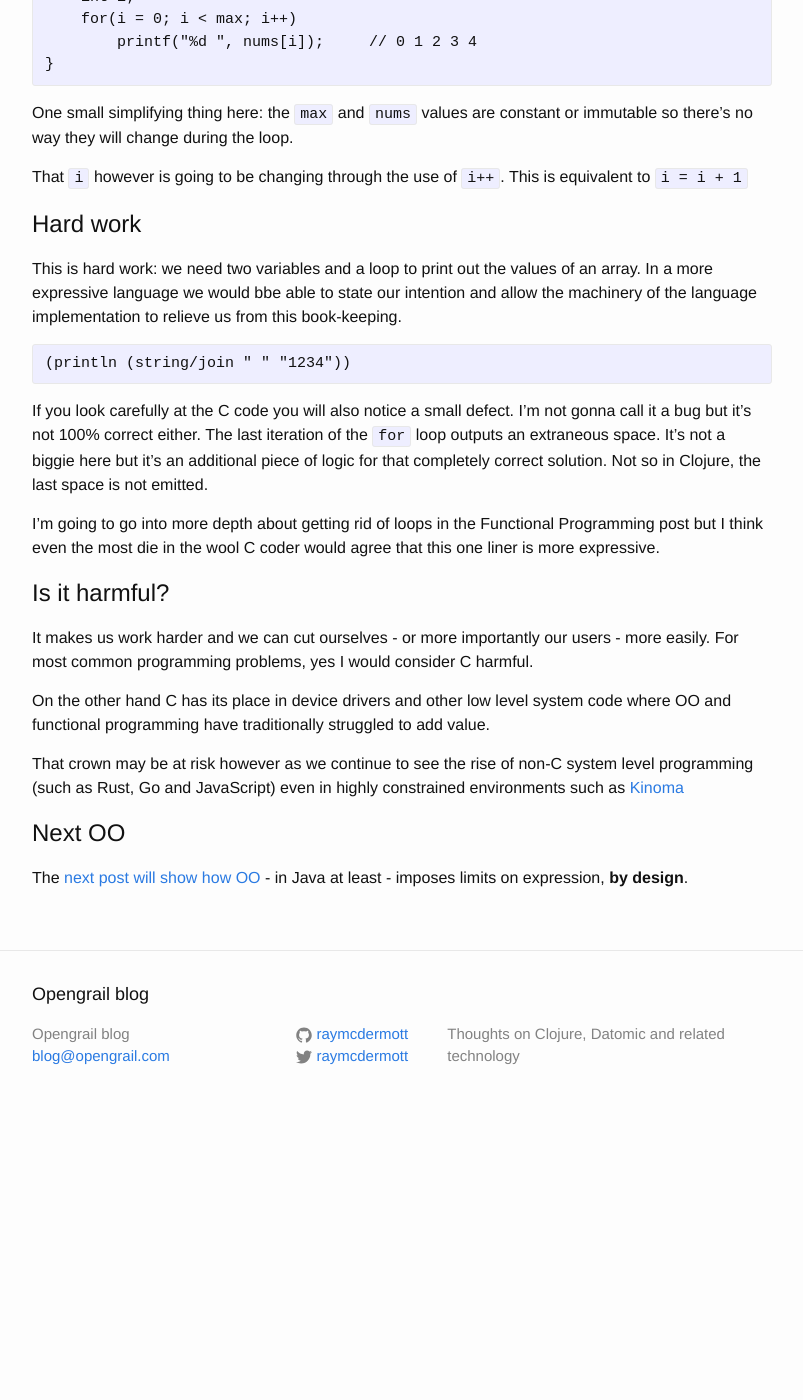
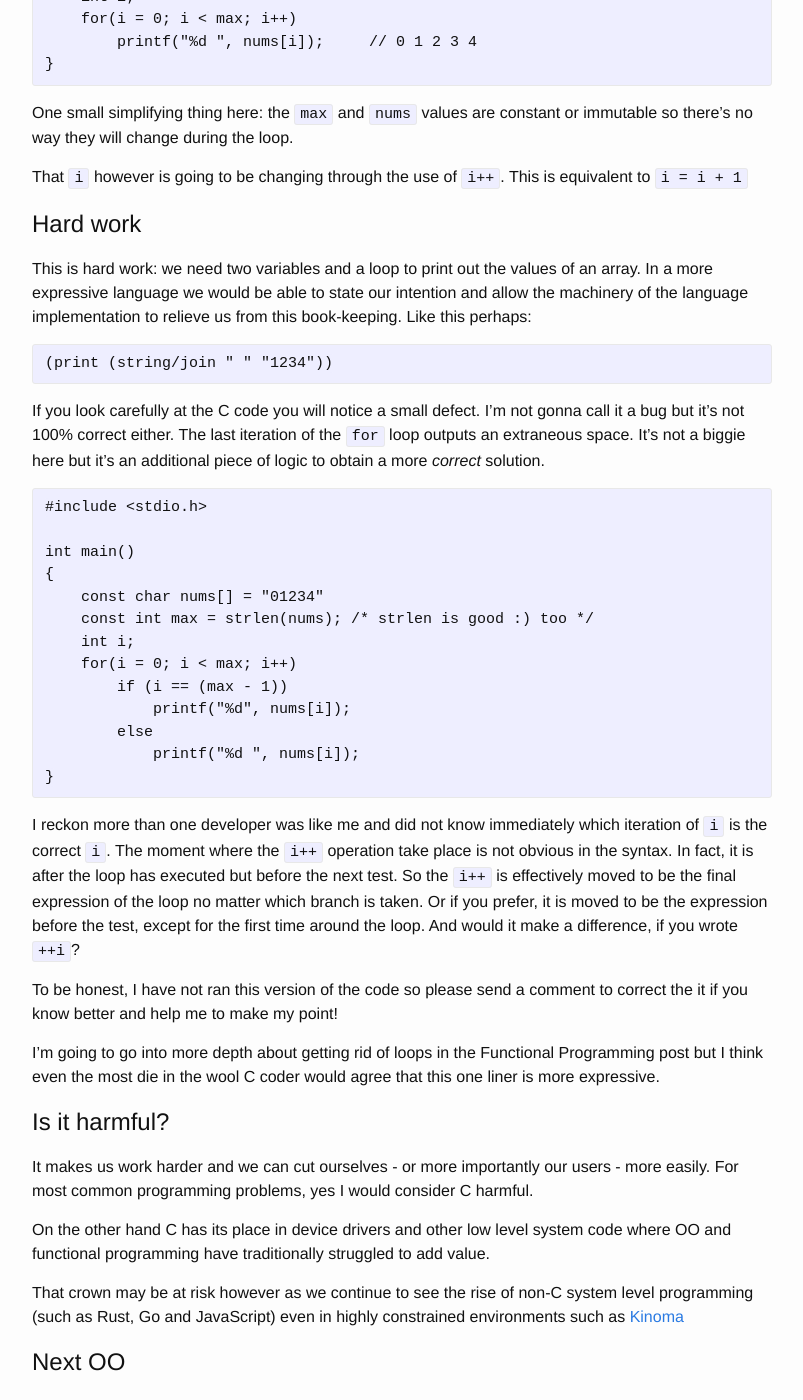
Before and after one commit to opengrail/opengrail.github.io, a Jekyll site: the page built from _posts/2016-09-11-expressivity-02-imperative.md, in a window 1280 px wide and 1400 px high, scrolled down 2585 px. Shown: the whole window, without its empty margins (238-1041 px from the left). Built offline with Jekyll 4.4.1, drawn with Linux system fonts in a browser that asks for light colours; comment, search, counter and statistics services are not loaded; before the commit the page ends 3713 px from its top, so only the background shows below that; some of the changed text lies outside the part shown.

Commit message:
more pain in C

````diff
--- a/_posts/2016-09-11-expressivity-02-imperative.md
+++ b/_posts/2016-09-11-expressivity-02-imperative.md
@@ -111,13 +111,33 @@ That `i` however is going to be changing through the use of `i++`. This is equiv
 
 # Hard work
 
-This is hard work: we need two variables and a loop to print out the values of an array. In a more expressive language we would bbe able to state our intention and allow the machinery of the language implementation to relieve us from this book-keeping.
+This is hard work: we need two variables and a loop to print out the values of an array. In a more expressive language we would be able to state our intention and allow the machinery of the language implementation to relieve us from this book-keeping. Like this perhaps:
 
 ```Clojure
-(println (string/join " " "1234"))
+(print (string/join " " "1234"))
 ```
 
-If you look carefully at the C code you will also notice a small defect. I'm not gonna call it a bug but it's not 100% correct either. The last iteration of the `for` loop outputs an extraneous space. It's not a biggie here but it's an additional piece of logic for that completely correct solution. Not so in Clojure, the last space is not emitted.
+If you look carefully at the C code you will notice a small defect. I'm not gonna call it a bug but it's not 100% correct either. The last iteration of the `for` loop outputs an extraneous space. It's not a biggie here but it's an additional piece of logic to obtain a more *correct* solution.
+
+```C
+#include <stdio.h>
+
+int main()
+{
+    const char nums[] = "01234"
+    const int max = strlen(nums); /* strlen is good :) too */
+    int i;
+    for(i = 0; i < max; i++)
+        if (i == (max - 1))
+            printf("%d", nums[i]);
+        else
+            printf("%d ", nums[i]);
+}
+```
+
+I reckon more than one developer was like me and did not know immediately which iteration of `i` is the correct `i`. The moment where the `i++` operation take place is not obvious in the syntax. In fact, it is after the loop has executed but before the next test. So the `i++` is effectively moved to be the final expression of the loop no matter which branch is taken. Or if you prefer, it is moved to be the expression before the test, except for the first time around the loop. And would it make a difference, if you wrote `++i`?
+
+To be honest, I have not ran this version of the code so please send a comment to correct the it if you know better and help me to make my point!
 
 I'm going to go into more depth about getting rid of loops in the Functional Programming post but I think even the most die in the wool C coder would agree that this one liner is more expressive.
 
````
Also changed, not shown: other parts of _posts/2016-09-11-expressivity-02-imperative.md (+1 -1 lines).
